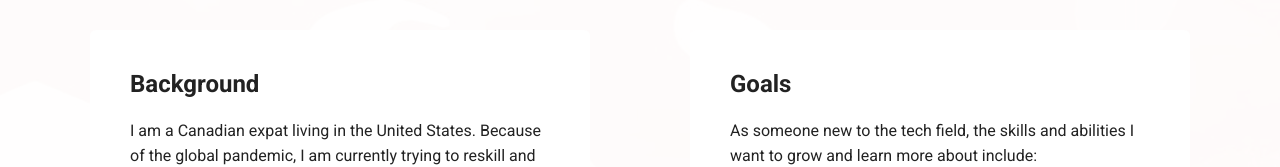
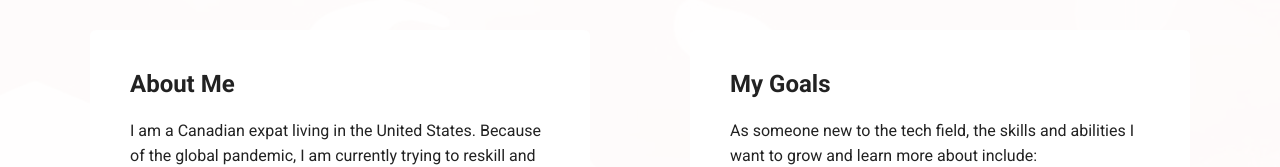
Before and after one commit to PaulinaAtienza/fewd-treehouse-project-1, a plain HTML site: page index.html in a window 1280 px wide. Shown: the part 490-657 px from the top of the page. Drawn offline with Linux system fonts and the light colour scheme; a web font is replaced by a local one.

Commit message:
Updated headers

```diff
--- a/index.html
+++ b/index.html
@@ -25,14 +25,14 @@
 
     <main class="flex">
       <article class="card">
-        <h2>Background</h2>
+        <h2>About Me</h2>
         <p>I am a Canadian expat living in the United States. Because of the global pandemic, I am currently trying to reskill and become a web developer. Web design has been an interest of mine since I was a child.</p>
         <p>I've worked in many different job fields, including the retail, legal and surveying fields. I have a Bachelor of Arts in History.</p>
         <p>For more information about my skills, please visit my <a href="experience.html">experience</a> page!</p>
       </article>
 
       <article class="card">
-        <h2>Goals</h2>
+        <h2>My Goals</h2>
         <p>As someone new to the tech field, the skills and abilities I want to grow and learn more about include:</p>
         <ul class="skills">
           <li>HTML</li>
```
